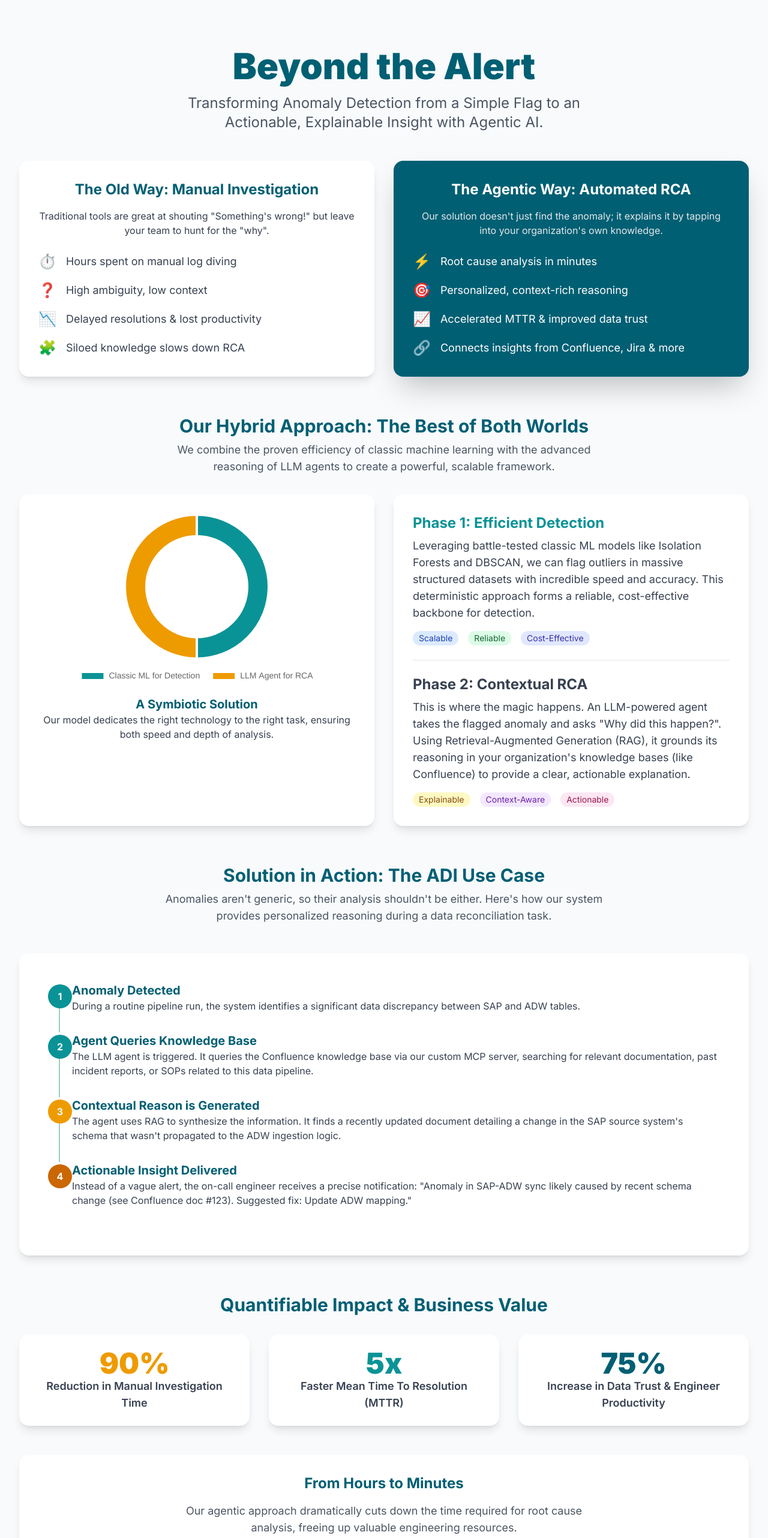
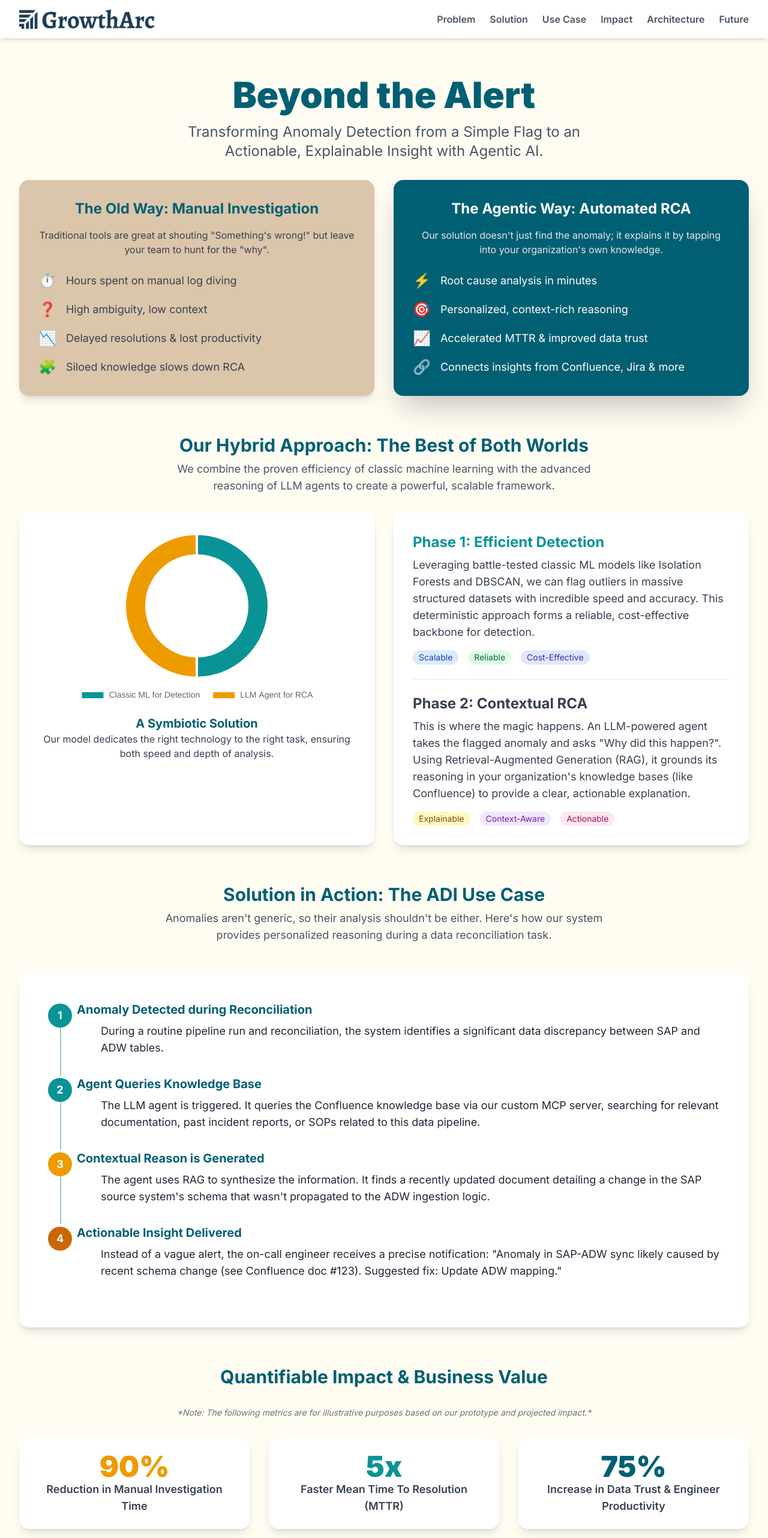
Before and after one commit to Gauravsharma4964/anomaly-solution-growtharc, a plain HTML site: page index.html in a window 1280 px wide. Shown: the top 2564 px of the page at 60% size. Drawn offline with nearby package versions, Linux system fonts and the light colour scheme.

Commit message:
Add files via upload

```diff
--- a/index.html
+++ b/index.html
@@ -12,7 +12,7 @@
     <style>
         body {
             font-family: 'Inter', sans-serif;
-            background-color: #f8fafc;
+            background-color: #fffcf2;
         }
         .brand-text-dark { color: #005F73; }
         .brand-text-medium { color: #0A9396; }
@@ -25,13 +25,13 @@
 
         .flowchart-step {
             position: relative;
-            padding-left: 2.5rem;
+            padding-left: 3rem;
             padding-bottom: 2rem;
         }
         .flowchart-step:not(:last-child)::before {
             content: '';
             position: absolute;
-            left: 18px;
+            left: 20px;
             top: 1.5rem;
             bottom: 0;
             width: 2px;
@@ -68,9 +68,24 @@
 </head>
 <body class="text-gray-700">
 
+    <header class="w-full bg-white shadow-md sticky top-0 z-50">
+        <div class="container mx-auto px-4 md:px-8 max-w-7xl flex items-center justify-between py-4">
+            <div class="flex items-center">
+                <img src="logo.png" alt="GrowthArc Logo" class="h-8">
+            </div>
+            <nav class="hidden md:flex space-x-6 text-gray-600 font-semibold">
+                <a href="#problem" class="hover:text-brand-text-dark">Problem</a>
+                <a href="#solution-hybrid" class="hover:text-brand-text-dark">Solution</a>
+                <a href="#use-case" class="hover:text-brand-text-dark">Use Case</a>
+                <a href="#impact" class="hover:text-brand-text-dark">Impact</a>
+                <a href="#architecture" class="hover:text-brand-text-dark">Architecture</a>
+                <a href="#future" class="hover:text-brand-text-dark">Future</a>
+            </nav>
+        </div>
+    </header>
+
     <div class="container mx-auto p-4 md:p-8 max-w-7xl">
-
-        <header class="text-center py-12">
+        <header class="text-center py-8">
             <h1 class="text-4xl md:text-6xl font-black brand-text-dark mb-4">Beyond the Alert</h1>
             <p class="text-xl md:text-2xl text-gray-600 max-w-3xl mx-auto">Transforming Anomaly Detection from a Simple Flag to an Actionable, Explainable Insight with Agentic AI.</p>
         </header>
@@ -78,7 +93,7 @@
         <main>
             <section id="problem" class="mb-16">
                 <div class="grid grid-cols-1 md:grid-cols-2 gap-8 items-center">
-                    <div class="bg-white rounded-2xl shadow-lg p-8">
+                    <div class="bg-[#DBC6AB] rounded-2xl shadow-lg p-8">
                         <h3 class="text-2xl font-bold brand-text-dark mb-4 text-center">The Old Way: Manual Investigation</h3>
                         <p class="text-center mb-6">Traditional tools are great at shouting "Something's wrong!" but leave your team to hunt for the "why".</p>
                         <div class="flex flex-col space-y-4 text-lg">
@@ -142,24 +157,24 @@
                  <div class="bg-white rounded-2xl shadow-lg p-8 md:p-12">
                      <div class="relative">
                          <div class="flowchart-step">
-                             <div class="flowchart-icon brand-bg-medium">1</div>
-                             <h4 class="text-xl font-bold brand-text-dark">Anomaly Detected</h4>
-                             <p>During a routine pipeline run, the system identifies a significant data discrepancy between SAP and ADW tables.</p>
+                             <div class="flowchart-icon brand-bg-medium text-lg">1</div>
+                             <h4 class="text-xl font-bold brand-text-dark">Anomaly Detected during Reconciliation</h4>
+                             <p class="text-lg text-gray-800 mt-2 ml-10">During a routine pipeline run and reconciliation, the system identifies a significant data discrepancy between SAP and ADW tables.</p>
                          </div>
                          <div class="flowchart-step">
-                             <div class="flowchart-icon brand-bg-medium">2</div>
+                             <div class="flowchart-icon brand-bg-medium text-lg">2</div>
                              <h4 class="text-xl font-bold brand-text-dark">Agent Queries Knowledge Base</h4>
-                             <p>The LLM agent is triggered. It queries the Confluence knowledge base via our custom MCP server, searching for relevant documentation, past incident reports, or SOPs related to this data pipeline.</p>
+                             <p class="text-lg text-gray-800 mt-2 ml-10">The LLM agent is triggered. It queries the Confluence knowledge base via our custom MCP server, searching for relevant documentation, past incident reports, or SOPs related to this data pipeline.</p>
                          </div>
                          <div class="flowchart-step">
-                              <div class="flowchart-icon brand-bg-accent">3</div>
+                              <div class="flowchart-icon brand-bg-accent text-lg">3</div>
                              <h4 class="text-xl font-bold brand-text-dark">Contextual Reason is Generated</h4>
-                             <p>The agent uses RAG to synthesize the information. It finds a recently updated document detailing a change in the SAP source system's schema that wasn't propagated to the ADW ingestion logic.</p>
+                             <p class="text-lg text-gray-800 mt-2 ml-10">The agent uses RAG to synthesize the information. It finds a recently updated document detailing a change in the SAP source system's schema that wasn't propagated to the ADW ingestion logic.</p>
                          </div>
                          <div class="flowchart-step">
-                              <div class="flowchart-icon brand-bg-accent-dark">4</div>
+                              <div class="flowchart-icon brand-bg-accent-dark text-lg">4</div>
                              <h4 class="text-xl font-bold brand-text-dark">Actionable Insight Delivered</h4>
-                             <p>Instead of a vague alert, the on-call engineer receives a precise notification: "Anomaly in SAP-ADW sync likely caused by recent schema change (see Confluence doc #123). Suggested fix: Update ADW mapping."</p>
+                             <p class="text-lg text-gray-800 mt-2 ml-10">Instead of a vague alert, the on-call engineer receives a precise notification: "Anomaly in SAP-ADW sync likely caused by recent schema change (see Confluence doc #123). Suggested fix: Update ADW mapping."</p>
                          </div>
                      </div>
                  </div>
@@ -167,6 +182,9 @@
 
              <section id="impact" class="mb-16 text-center">
                  <h2 class="text-3xl font-bold brand-text-dark mb-8">Quantifiable Impact & Business Value</h2>
+                 <p class="text-sm italic text-gray-500 max-w-3xl mx-auto mb-8">
+                     *Note: The following metrics are for illustrative purposes based on our prototype and projected impact.*
+                 </p>
                 <div class="grid grid-cols-1 md:grid-cols-3 gap-8 mb-12">
                     <div class="bg-white p-6 rounded-2xl shadow-lg">
                         <p class="text-5xl font-black brand-text-accent">90%</p>
@@ -232,24 +250,24 @@
                  <div class="bg-white rounded-2xl shadow-lg p-8 md:p-12">
                      <div class="relative">
                          <div class="flowchart-step">
-                             <div class="flowchart-icon brand-bg-dark" style="top: -0.5rem;">🚀</div>
+                             <div class="flowchart-icon brand-bg-dark text-lg" style="top: -0.5rem;">🚀</div>
                              <h4 class="text-xl font-bold brand-text-dark">Current State: Foundational RCA</h4>
-                             <p>Agentic RCA integrated with Confluence and deployed via ARC AI.</p>
+                             <p class="text-lg text-gray-800 mt-2 ml-10">Agentic RCA integrated with Confluence and deployed via ARC AI.</p>
                          </div>
                          <div class="flowchart-step">
-                              <div class="flowchart-icon brand-bg-medium">Q1</div>
-                             <h4 class="text-xl font-bold brand-text-dark">Dynamic Data Validation</h4>
-                             <p>Integrate with <strong>Great Expectations</strong> to create and update data quality rules on the fly, building a self-improving feedback loop.</p>
+                              <div class="flowchart-icon brand-bg-medium text-lg">Q1</div>
+                             <h4 class="text-xl font-bold brand-text-dark">Cost-Effective Anomaly Detection</h4>
+                             <p class="text-lg text-gray-800 mt-2 ml-10">Leverage and integrate with <strong>classic ML models</strong> for anomaly detection instead of LLMs, which is more scalable and cost-effective.</p>
                          </div>
                          <div class="flowchart-step">
-                             <div class="flowchart-icon brand-bg-medium">Q2</div>
+                             <div class="flowchart-icon brand-bg-medium text-lg">Q2</div>
                              <h4 class="text-xl font-bold brand-text-dark">Enterprise Scale & Real-Time</h4>
-                             <p>Integrate with <strong>Databricks</strong> for distributed processing on massive datasets and extend capabilities to real-time streaming data pipelines.</p>
+                             <p class="text-lg text-gray-800 mt-2 ml-10">Integrate tools like <strong>ETL, Databricks, Snowflake,</strong> etc. for distributed processing on massive datasets and extend capabilities to real-time streaming data pipelines.</p>
                          </div>
                          <div class="flowchart-step">
-                             <div class="flowchart-icon brand-bg-accent">Q3</div>
+                             <div class="flowchart-icon brand-bg-accent text-lg">Q3</div>
                              <h4 class="text-xl font-bold brand-text-dark">Holistic Knowledge Grounding</h4>
-                             <p>Expand grounding beyond Confluence into <strong>Jira, Slack, and knowledge graphs</strong> for a complete, 360-degree view of organizational context.</p>
+                             <p class="text-lg text-gray-800 mt-2 ml-10">Expand grounding beyond Confluence into <strong>Jira, Slack, and knowledge graphs</strong> for a complete, 360-degree view of organizational context.</p>
                          </div>
                      </div>
                  </div>
@@ -259,6 +277,7 @@
         <footer class="text-center py-12 border-t mt-8">
             <h2 class="text-3xl font-black brand-text-dark">Our Unique Selling Proposition</h2>
             <p class="text-xl text-gray-600 max-w-3xl mx-auto mt-4">We don't just find problems; we help you understand them by <strong class="brand-text-medium">integrating with your existing systems</strong> and providing <strong class="brand-text-accent-dark">personalized data reasoning</strong>.</p>
+            <p class="text-center text-gray-400 mt-12">GrowthArc Hackathon 2025</p>
         </footer>
 
     </div>
```
Also changed, not shown: logo.png (added).
